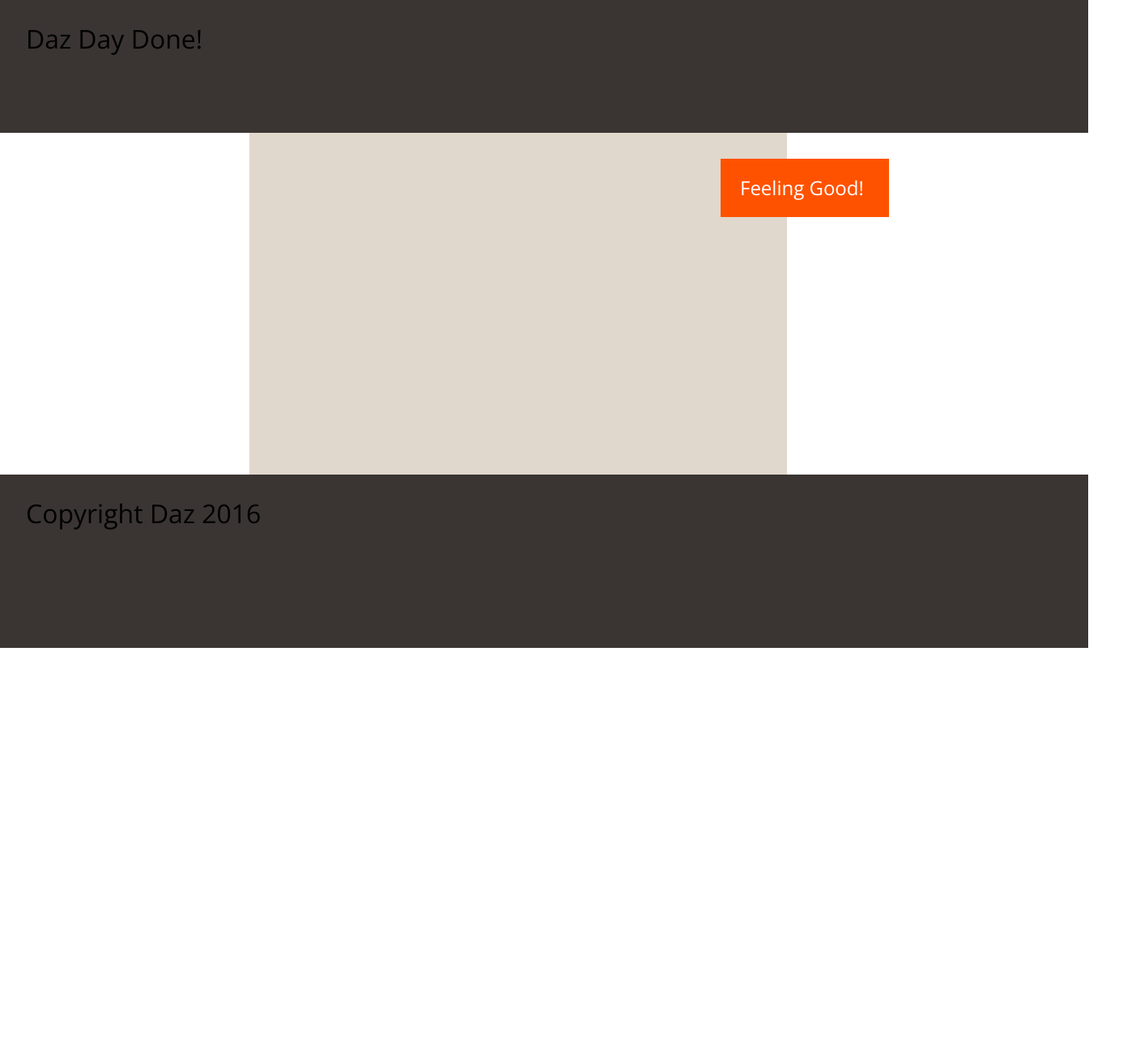
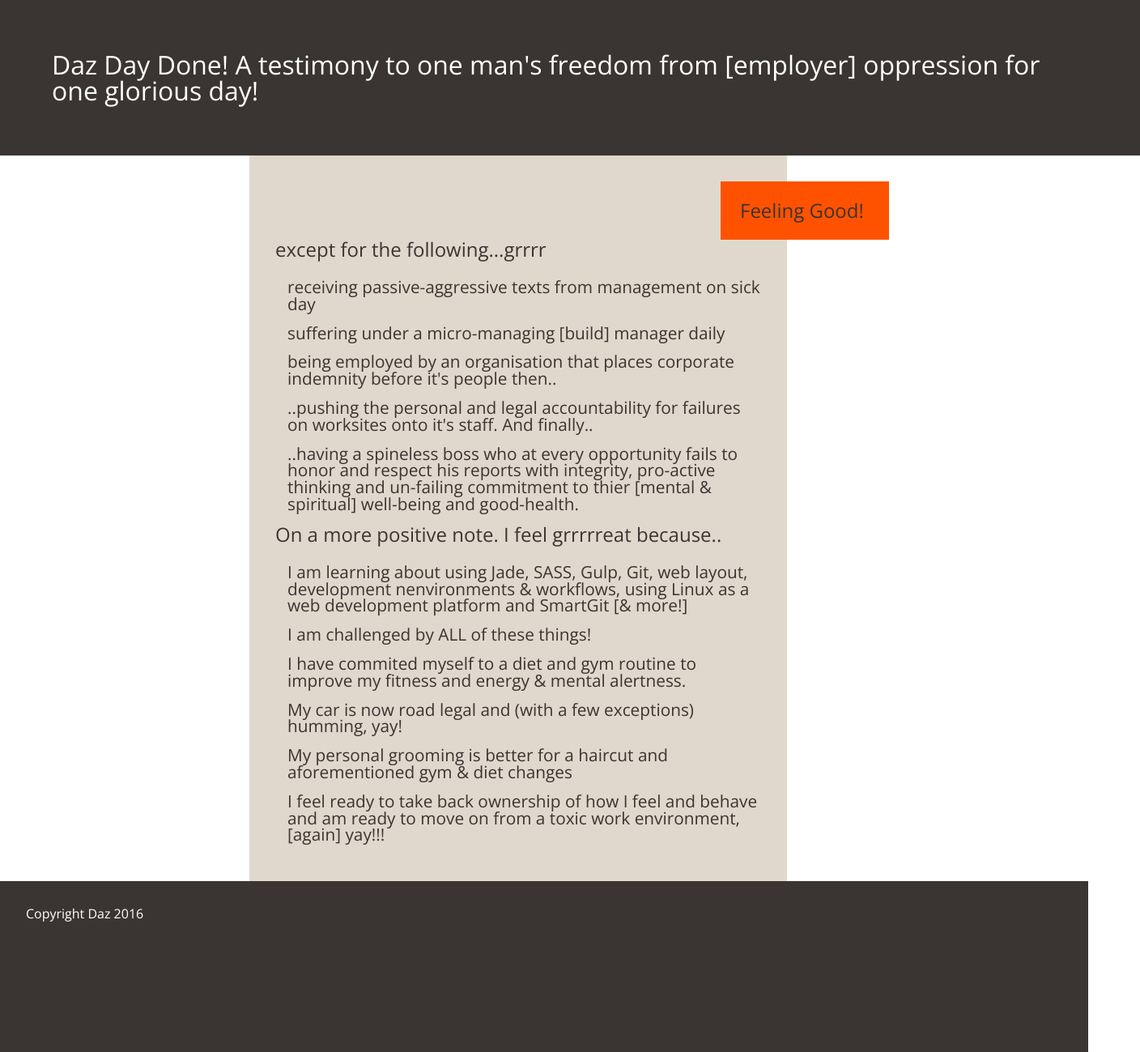
Before and after one commit to monkeysh1ne/aNewBeginning, a website: page jade/dazDayDone.jade in a window 1280 px wide. Shown: the top 1299 px of the page at 81% size, 1408 px wide, since content can reach past the window. Before the commit the page ends 800 px from the top, so only its background shows below. Drawn offline with nearby package versions, Linux system fonts and the light colour scheme; files that its build step writes are made by us from their sources.

Commit message:
yay, Daz Day Done...Done!  Changes to be committed: 	modified:   css/dazDayDone.css 	modified:   css/dazDayDone.min.css 	modified:   dazDayDone.html 	modified:   jade/dazDayDone.jade 	modified:   sass/dazDayDone.sass

```diff
--- a/jade/dazDayDone.jade
+++ b/jade/dazDayDone.jade
@@ -11,9 +11,25 @@ html
 	body
 		section.container
 			.header
-				p Daz Day Done!
+				p Daz Day Done!  A testimony to one man's freedom from [employer] oppression for one glorious day!
 			.main
 				aside
 					p Feeling Good!
+
+				p except for the following...grrrr
+				ul
+					li receiving passive-aggressive texts from management on sick day
+					li suffering under a micro-managing [build] manager daily
+					li being employed by an organisation that places corporate indemnity before it's people then..
+					li ..pushing the personal and legal accountability for failures on worksites onto it's staff.  And finally..
+					li ..having a spineless boss who at every opportunity fails to honor and respect his reports with integrity, pro-active thinking and un-failing commitment to thier [mental &amp; spiritual] well-being and good-health.
+				p On a more positive note.  I feel grrrrreat because..
+				ul
+					li I am learning about using Jade, SASS, Gulp, Git, web layout, development nenvironments &amp; workflows, using Linux as a web development platform and SmartGit [&amp; more!]
+					li I am challenged by ALL of these things!
+					li I have commited myself to a diet and gym routine to improve my fitness and energy &amp; mental alertness.
+					li My car is now road legal and (with a few exceptions) humming, yay!
+					li My personal grooming is better for a haircut and aforementioned gym &amp; diet changes
+					li I feel ready to take back ownership of how I feel and behave and am ready to move on from a toxic work environment, [again] yay!!!
 			.footer
 				p Copyright Daz 2016
--- a/sass/dazDayDone.sass
+++ b/sass/dazDayDone.sass
@@ -15,6 +15,7 @@ body
 .header
 	padding: 2em
 	font-family: 'Open Sans', sans-serif
+	color: white
 
 .container
 	display: flex
@@ -27,16 +28,24 @@ body
 	margin: 0 auto
 	width: 600px
 	background: $r_eighthJoss
+	p
+		font-size: 1.5rem
+		padding-bottom: 1em
+		color: $r_kilamanjaro
+	ul li
+		font-size: 1.3em
+		padding-left: 15px
+		padding-bottom: 15px
+		color: $r_kilamanjaro
 
 .footer,
 .header
 	width: 100%
 	background: $r_kilamanjaro
-	p
-		font-size: 2em
+
 
 .header
-	height: 100px
+	font-size: 2em
 
 .footer
 	height: 150px
```
Also changed, not shown: css/dazDayDone.css, css/dazDayDone.min.css, dazDayDone.html.
